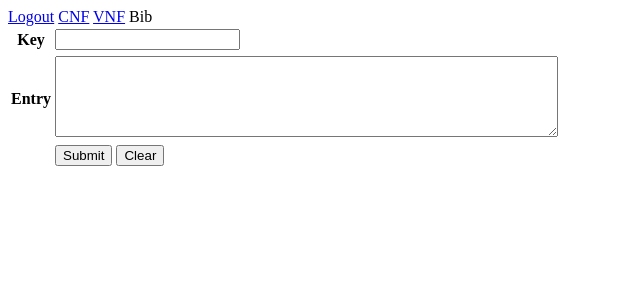
After one commit to uckelman/dmnes-site, a Flask app: template editor/templates/bib.html in a window 1280 px wide. The commit adds this page. Shown: the top 300 px of the page, without its empty margins (0-640 px from the left). Run offline with Flask 2, Linux system fonts and the light colour scheme; the template is opened without the code that fills it, so the values that code supplies are empty; parts of the project's set-up code (start-up, migrations or seed data) failed here and were passed over.

Commit message:
Added form for bibliography.

```diff
--- a/editor/server.py
+++ b/editor/server.py
@@ -22,6 +22,7 @@ app.config.update(dict(
   USERS_DIR='users',
   CNF_DIR='CNFs',
   VNF_DIR='VNFs',
+  BIB_DIR='bib',
   CNF_SCHEMA='schemata/cnf.xsd',
   VNF_SCHEMA='schemata/vnf.xsd',
   SECRET_KEY=os.urandom(128),
@@ -156,26 +157,40 @@ def prefix_branch(s, maxlen=3):
   return [s[n-1:n] for n in range(1,maxlen+1)] + [s]
 
 
-def build_path(basedir, base):
-  base = unicodedata.normalize('NFKC', unicode(base).lower())
-  if len(base) > 255:
-    raise RuntimeError('Evil path: ' + base)
+def sanitize_filename(filename):
+  filename = unicodedata.normalize('NFKC', unicode(filename).lower())
+  if len(filename) > 255:
+    raise RuntimeError('Evil path: ' + filename)
   for evil in os.pardir, os.sep, os.altsep:
-    if evil and evil in base:
-      raise RuntimeError('Evil path: ' + base)
-  return os.path.join(basedir, *prefix_branch(base)) + '.xml'
+    if evil and evil in filename:
+      raise RuntimeError('Evil path: ' + filename)
+  return filename
+
+
+def build_prefix_path(basedir, basename):
+  basename = sanitize_filename(basename)
+  return os.path.join(basedir, *prefix_branch(basename)) + '.xml'
 
 
 def cnf_path(cnf):
-  return build_path(app.config['CNF_DIR'], cnf['nym'])
+  return build_prefix_path(app.config['CNF_DIR'], cnf['nym'])
 
 
 def vnf_path(vnf):
-  return build_path(
+  return build_prefix_path(
     app.config['VNF_DIR'],
     '{}_{}_{}'.format(vnf['name'], vnf['date'], vnf['bib_key'])
   )
 
+
+def bib_path(bib):
+  return os.path.join(
+    app.config['BIB_DIR'],
+    sanitize_filename(bib['key'])
+  )
+
+
+# FIXME: remove empty optional parts (def, note)
 
 def xmlfrag(key, obj):
   try:
@@ -227,6 +242,18 @@ def vnf_build(vnf, schema):
   indent(root.find('bibl'), 1)
 
   schema.assertValid(root)
+  return lxml.etree.ElementTree(root)
+
+
+def bib_build(bib, schema):
+  root = E.bibl(
+    E.key(bib['key']),
+    lxml.etree.fromstring(bib['entry'])
+  )
+
+  indent(root, 0)
+  indent(root[1], 1)
+
   return lxml.etree.ElementTree(root)
 
 
@@ -364,6 +391,16 @@ VNF = FormStruct(
   'vnf.html'
 )
 
+BIB = FormStruct(
+  bib_path,
+#  load_schema(app.config['BIB_SCHEMA']),
+  None,
+  bib_build,
+  lambda x: x['key'],
+  (),
+  'bib.html'
+)
+
 
 class FormError(Exception):
   def __init__(self, message):
@@ -424,6 +461,11 @@ def vnf():
   return handle_entry_form(VNF)
 
 
+@app.route('/bib', methods=['GET', 'POST'])
+def bib():
+  return handle_entry_form(BIB)
+
+
 @app.errorhandler(Exception)
 def handle_exception(ex):
   ex_text = traceback.format_exc()
--- /dev/null
+++ b/editor/templates/bib.html
@@ -0,0 +1,39 @@
+{% extends "base.html" %}
+{% block title %}CNF input{% endblock %}
+{% block content %}
+  <!-- TODO: move nav to base template -->
+  <nav>
+    <span><a href="logout">Logout</a></span>
+    <span><a href="cnf">CNF</a></span>
+    <span><a href="vnf">VNF</a></span>
+    <span>Bib</span>
+  </nav>
+  <form action="" method="post">
+    <table>
+      <tr>
+        <th>
+          <label for="key">Key</label>
+        </th>
+        <td>
+          <input id="key" name="key" type="text" size=""/>
+        </td>
+      </tr>
+      <tr>
+      <tr>
+        <th>
+          <label for="entry">Entry</label>
+        </th>
+        <td>
+          <textarea id="entry" name="entry" cols="60" rows="5"></textarea>
+        </td>
+      </tr>
+      <tr>
+        <td/>
+        <td>
+          <button type="submit" value="Submit">Submit</button>
+          <button type="reset" value="Clear">Clear</button>
+        </td>
+      </tr>
+    </table>
+  </form>
+{% endblock %}
--- a/editor/templates/cnf.html
+++ b/editor/templates/cnf.html
@@ -5,6 +5,7 @@
     <span><a href="logout">Logout</a></span>
     <span>CNF</span>
     <span><a href="vnf">VNF</a></span>
+    <span><a href="bib">Bib</a></span>
   </nav>
   <form action="" method="post">
     <table>
--- a/editor/templates/vnf.html
+++ b/editor/templates/vnf.html
@@ -5,6 +5,7 @@
     <span><a href="logout">Logout</a></span>
     <span><a href="cnf">CNF</a></span>
     <span>VNF</span>
+    <span><a href="bib">Bib</a></span>
   </nav>
   <form action="" method="post">
     <table>
```
